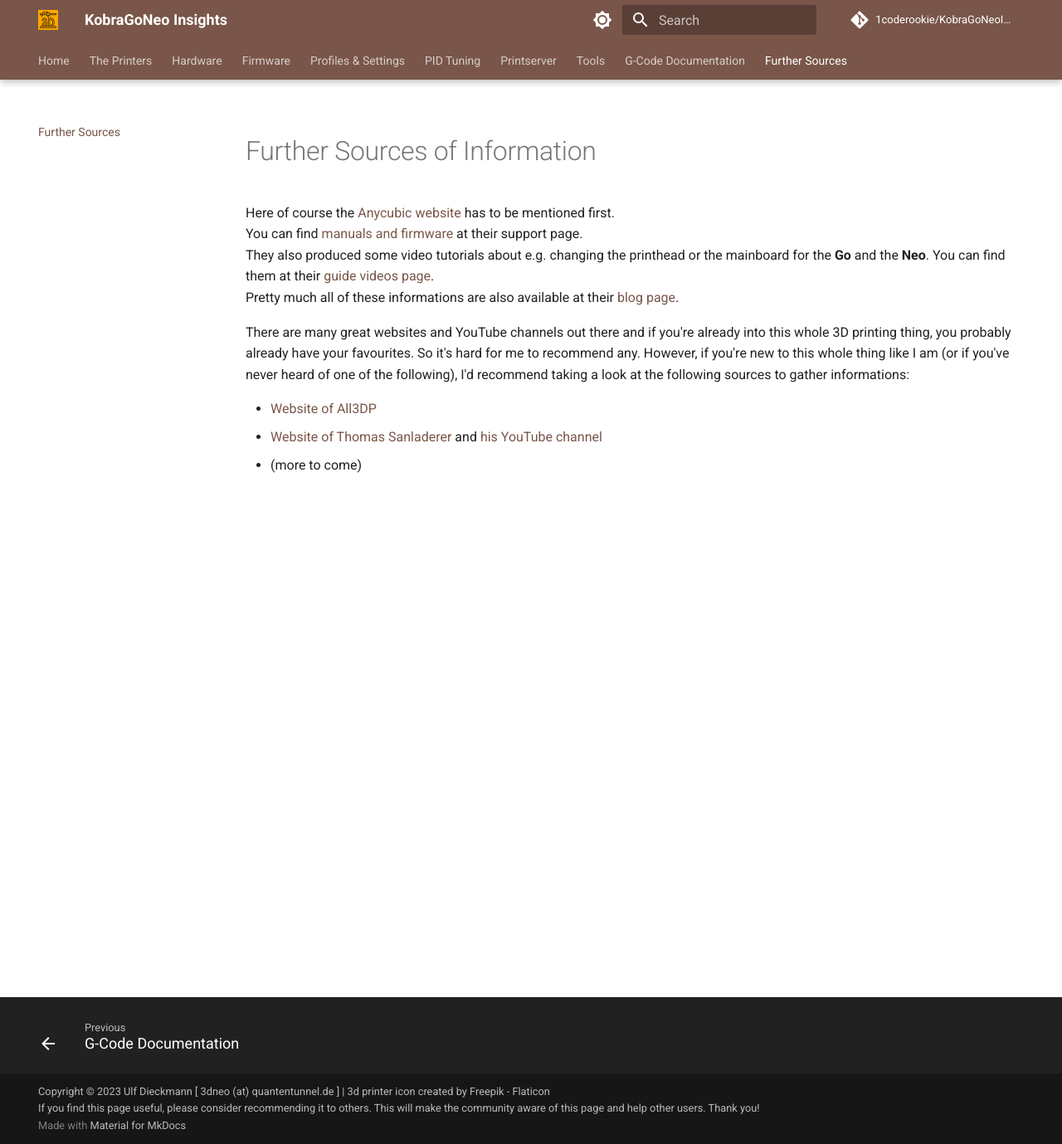
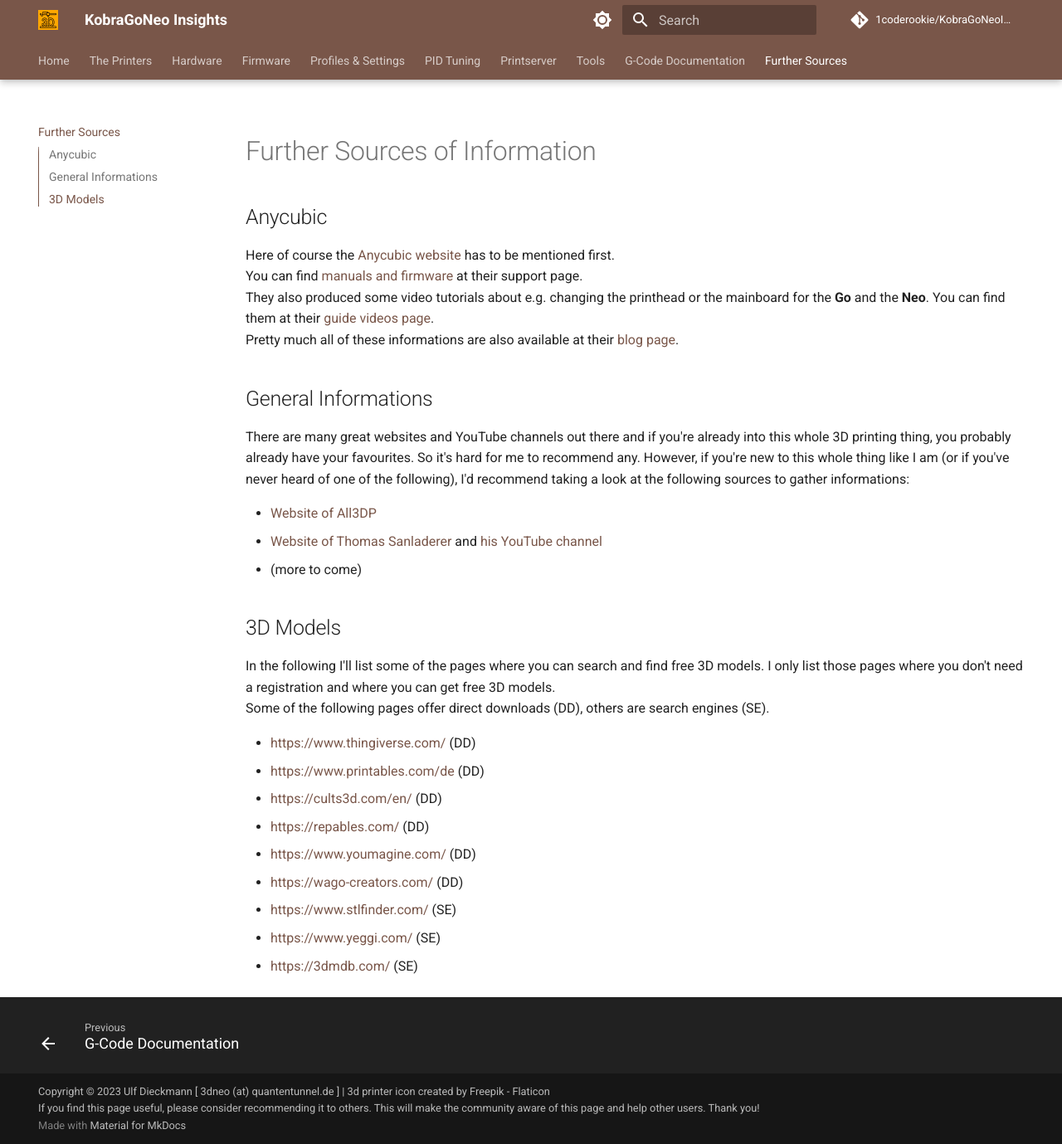
Before and after one commit to 1coderookie/KobraGoNeoInsights, an MkDocs documentation site: the page built from docs/further_sources.md, in a window 1280 px wide and 1379 px high. Shown: the whole window at 83% size. Built offline with MkDocs 1.6.1 and Material for MkDocs 9.7.7, drawn with Linux system fonts in a browser that asks for light colours; comment, search, counter and statistics services are not loaded.

Commit message:
Update further_sources.md

```diff
--- a/docs/further_sources.md
+++ b/docs/further_sources.md
@@ -2,13 +2,29 @@
 
 # Further Sources of Information
 
+## Anycubic
 Here of course the [Anycubic website](https://www.anycubic.com) has to be mentioned first.
 You can find [manuals and firmware](https://www.anycubic.com/pages/firmware-software) at their support page.
 They also produced some video tutorials about e.g. changing the printhead or the mainboard for the **Go** and the **Neo**. You can find them at their [guide videos page](https://www.anycubic.com/pages/guide-videos).
 Pretty much all of these informations are also available at their [blog page](https://www.anycubic.com/blogs/news/all-you-need-to-know-about-kobra-series).
 
+## General Informations
 There are many great websites and YouTube channels out there and if you're already into this whole 3D printing thing, you probably already have your favourites. So it's hard for me to recommend any. However, if you're new to this whole thing like I am (or if you've never heard of one of the following), I'd recommend taking a look at the following sources to gather informations:
 
 - [Website of All3DP](https://all3dp.com/)
 - [Website of Thomas Sanladerer](https://toms3d.org/) and [his YouTube channel](https://www.youtube.com/thomassanladerer)
 - (more to come)
+
+## 3D Models
+In the following I'll list some of the pages where you can search and find free 3D models. I only list those pages where you don't need a registration and where you can get free 3D models.
+Some of the following pages offer direct downloads (DD), others are search engines (SE).
+
+- https://www.thingiverse.com/ (DD)
+- https://www.printables.com/de (DD)
+- https://cults3d.com/en/ (DD)
+- https://repables.com/ (DD)
+- https://www.youmagine.com/ (DD)
+- https://wago-creators.com/ (DD)
+- https://www.stlfinder.com/ (SE)
+- https://www.yeggi.com/ (SE)
+- https://3dmdb.com/ (SE)
```
